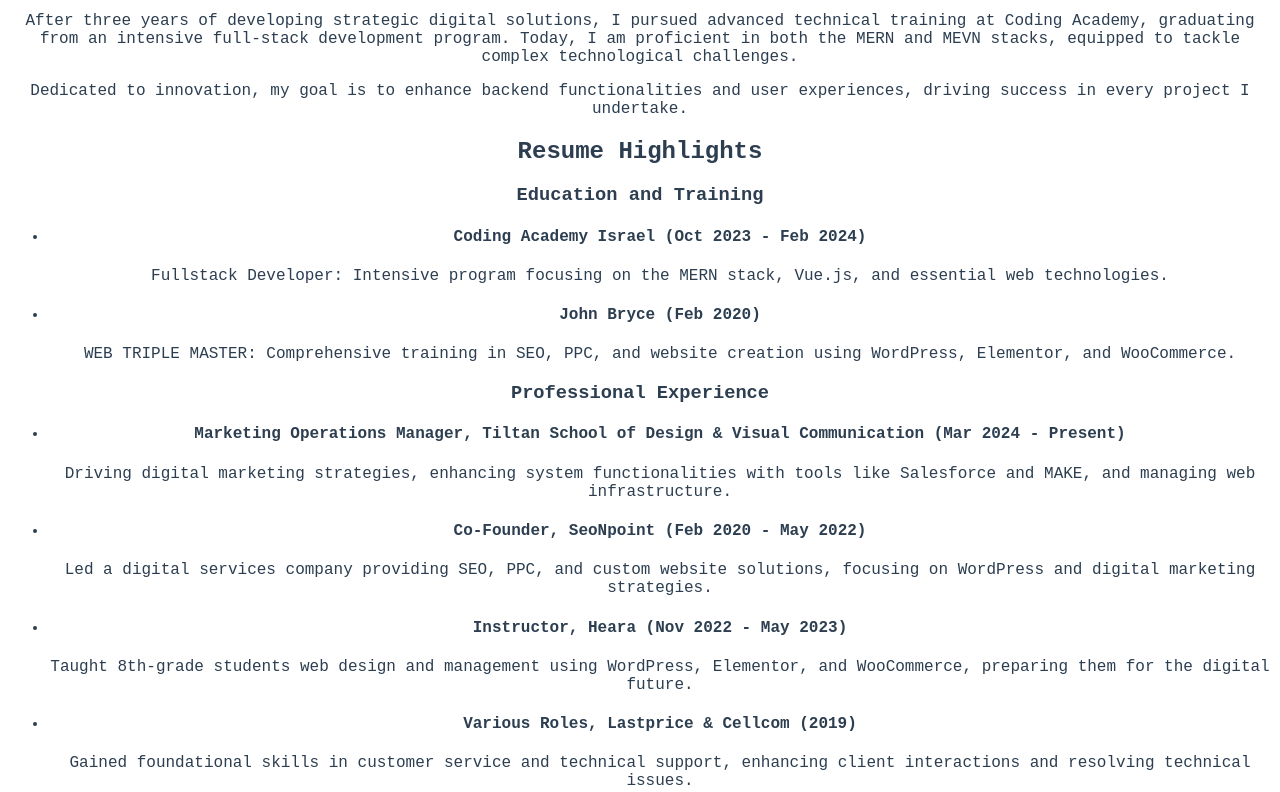
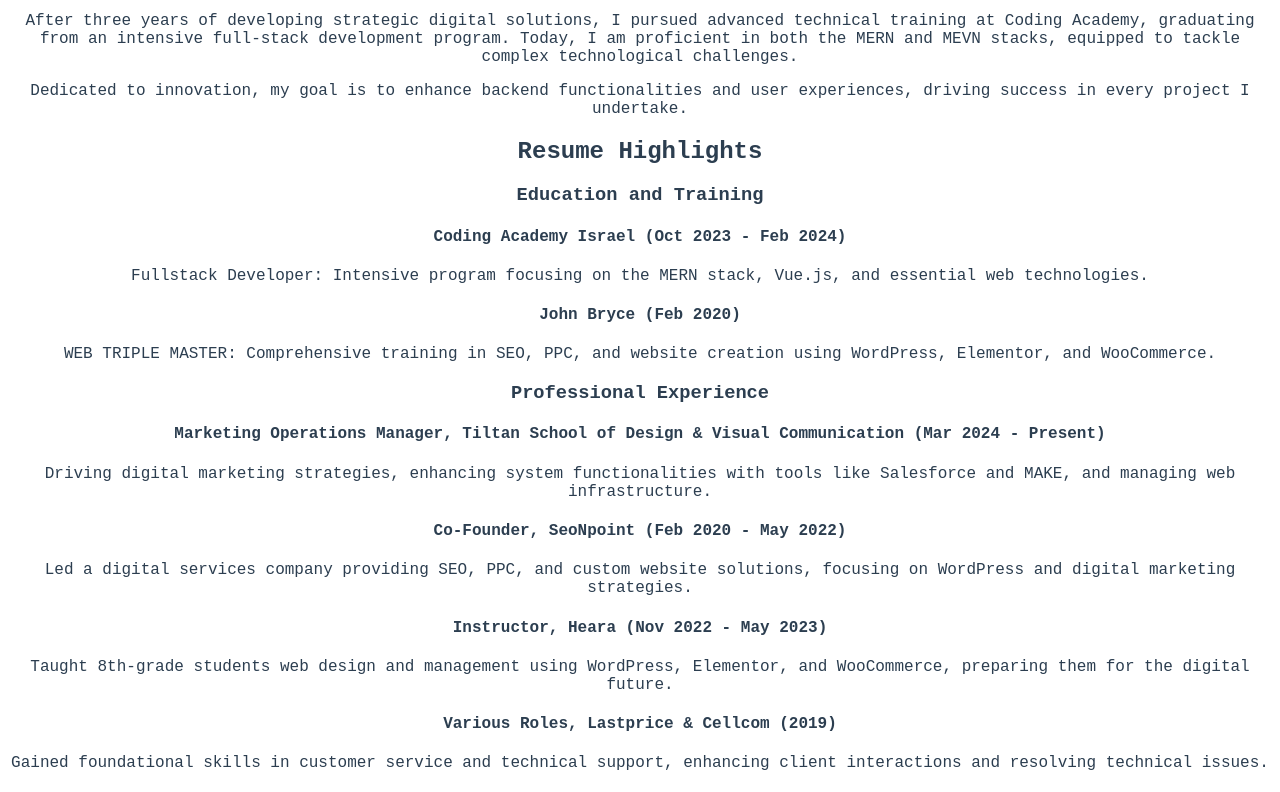
Before and after one commit to kNoCoding/portfolio, a Vue app: page / in a window 1280 px wide. Shown: the part 440-1232 px from the top of the page. Built offline with nearby package versions, Linux system fonts and the light colour scheme.

Commit message:
Style ResumeSection a tiny bit

```diff
--- a/src/components/ResumeSection.vue
+++ b/src/components/ResumeSection.vue
@@ -71,4 +71,13 @@
 
 </script>
 
-<style scoped></style>
+<style scoped>
+.resume-section {
+    margin-block-end: 0.67em;
+}
+
+ul {
+    list-style-type: none;
+    padding: 0;
+}
+</style>
```
